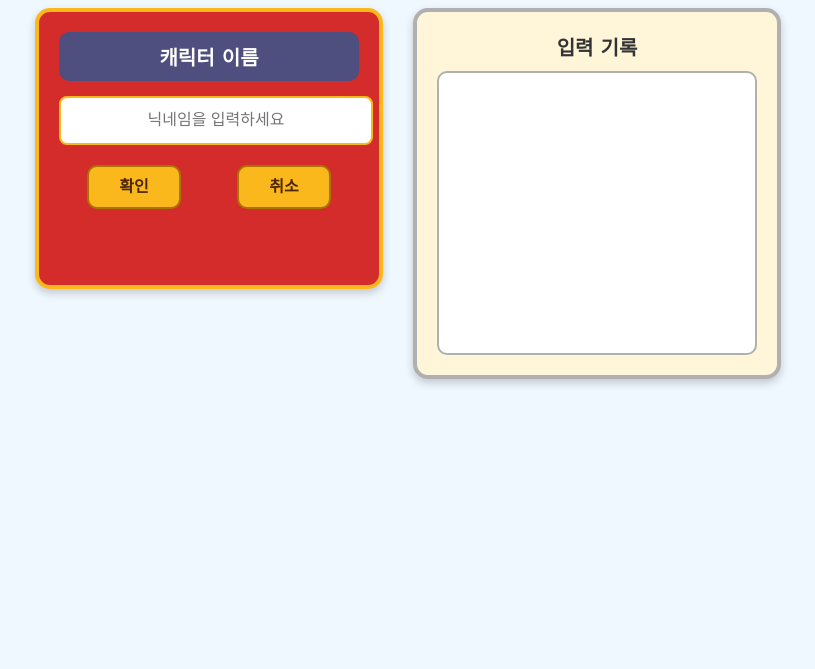
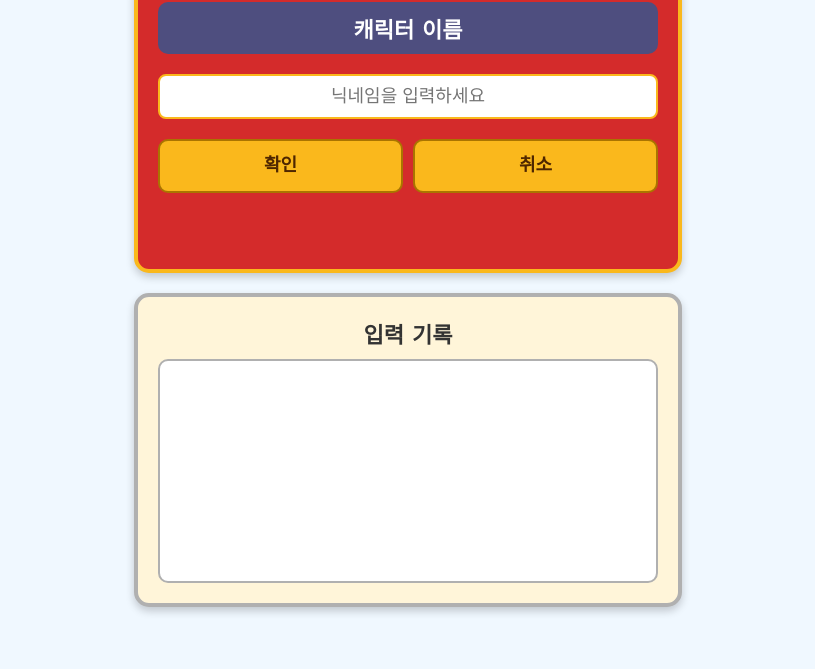
Before and after one commit to 1DMAS1/DMA, a plain HTML site: page index.html in a window 1280 px wide. Shown: the part 131-800 px from the top of the page, without its empty margins (232-1047 px from the left). Drawn offline with Linux system fonts and the light colour scheme.

Commit message:
Update index.html

```diff
--- a/index.html
+++ b/index.html
@@ -8,20 +8,24 @@
             background-color: #f0f8ff;
             font-family: 'Comic Sans MS', sans-serif;
             text-align: center;
-            padding: 50px;
+            padding: 20px;
             margin: 0;
+            box-sizing: border-box;
         }
 
         .container {
             display: flex;
+            flex-direction: column;
             justify-content: center;
-            align-items: flex-start;
-            gap: 30px;
+            align-items: center;
+            gap: 20px;
+            width: 100%;
+            max-width: 500px;
+            margin: 0 auto;
         }
 
         .nickname-container {
-            position: relative;
-            width: 300px;
+            width: 100%;
             background-color: #d42b2b;
             border: 4px solid #fab81c;
             border-radius: 15px;
@@ -34,40 +38,43 @@
             color: white;
             padding: 10px;
             font-weight: bold;
-            font-size: 20px;
+            font-size: 22px;
             border-radius: 10px;
-            margin-bottom: 15px;
+            margin-bottom: 20px;
             text-align: center;
         }
 
         .nickname-input {
             width: 100%;
-            height: 35px;
-            padding: 5px;
-            font-size: 16px;
+            height: 45px;
+            padding: 10px;
+            font-size: 18px;
             text-align: center;
             border: 2px solid #fab81c;
             border-radius: 8px;
             margin-bottom: 20px;
             outline: none;
+            box-sizing: border-box;
         }
 
         .button-group {
             display: flex;
             justify-content: space-around;
+            gap: 10px;
         }
 
         .button {
-            width: 90px;
-            height: 40px;
+            flex: 1;
+            height: 50px;
             background-color: #fab81c;
             border: 2px solid #aa7400;
             border-radius: 10px;
             font-weight: bold;
+            font-size: 18px;
             color: #4e2600;
             cursor: pointer;
             text-align: center;
-            line-height: 40px;
+            line-height: 50px;
             transition: all 0.3s ease;
         }
 
@@ -80,7 +87,7 @@
         }
 
         .history-container {
-            width: 320px;
+            width: 100%;
             padding: 20px;
             border: 4px solid #b0b0b0;
             border-radius: 15px;
@@ -90,7 +97,7 @@
         }
 
         .history-title {
-            font-size: 20px;
+            font-size: 22px;
             font-weight: bold;
             color: #333;
             margin-bottom: 10px;
@@ -101,7 +108,7 @@
             border: 2px solid #b0b0b0;
             border-radius: 10px;
             padding: 10px;
-            height: 260px;
+            height: 200px;
             overflow-y: auto;
             background-color: white;
         }
@@ -121,7 +128,7 @@
             margin-top: 20px;
             padding: 15px 20px;
             font-weight: bold;
-            font-size: 24px;
+            font-size: 20px;
             color: white;
             background-color: #d9534f;
             border-radius: 12px;
@@ -135,8 +142,8 @@
 
         #giveUpButton {
             margin-top: 20px;
-            padding: 10px 20px;
-            font-size: 18px;
+            padding: 12px;
+            font-size: 20px;
             font-weight: bold;
             background-color: #ff4444;
             color: white;
@@ -148,6 +155,27 @@
 
         #giveUpButton:hover {
             background-color: #ff7777;
+        }
+
+        /* 반응형 디자인 */
+        @media (max-width: 768px) {
+            .button-group {
+                flex-direction: column;
+                gap: 10px;
+            }
+
+            .button {
+                width: 100%;
+            }
+
+            .nickname-input {
+                font-size: 16px;
+                height: 40px;
+            }
+
+            #giveUpButton {
+                font-size: 18px;
+            }
         }
     </style>
 </head>
@@ -180,16 +208,12 @@
                 return;
             }
 
-            // 글자 수 검증: 2글자 이상 6글자 이하
             if (userInput.length < 2 || userInput.length > 6) {
                 showMessage("닉네임은 2글자 이상, 6글자 이하로 입력해야 합니다.", "warning");
                 return;
             }
 
-            // 정규식: 한글 음절과 영어만 허용
             const validInputRegex = /^[가-힣A-Za-z]+$/;
-
-            // 자음이나 모음만 있는 글자가 포함된 경우 제한
             const invalidKoreanRegex = /[ㄱ-ㅎㅏ-ㅣ]/;
 
             if (!validInputRegex.test(userInput) || invalidKoreanRegex.test(userInput)) {
```
